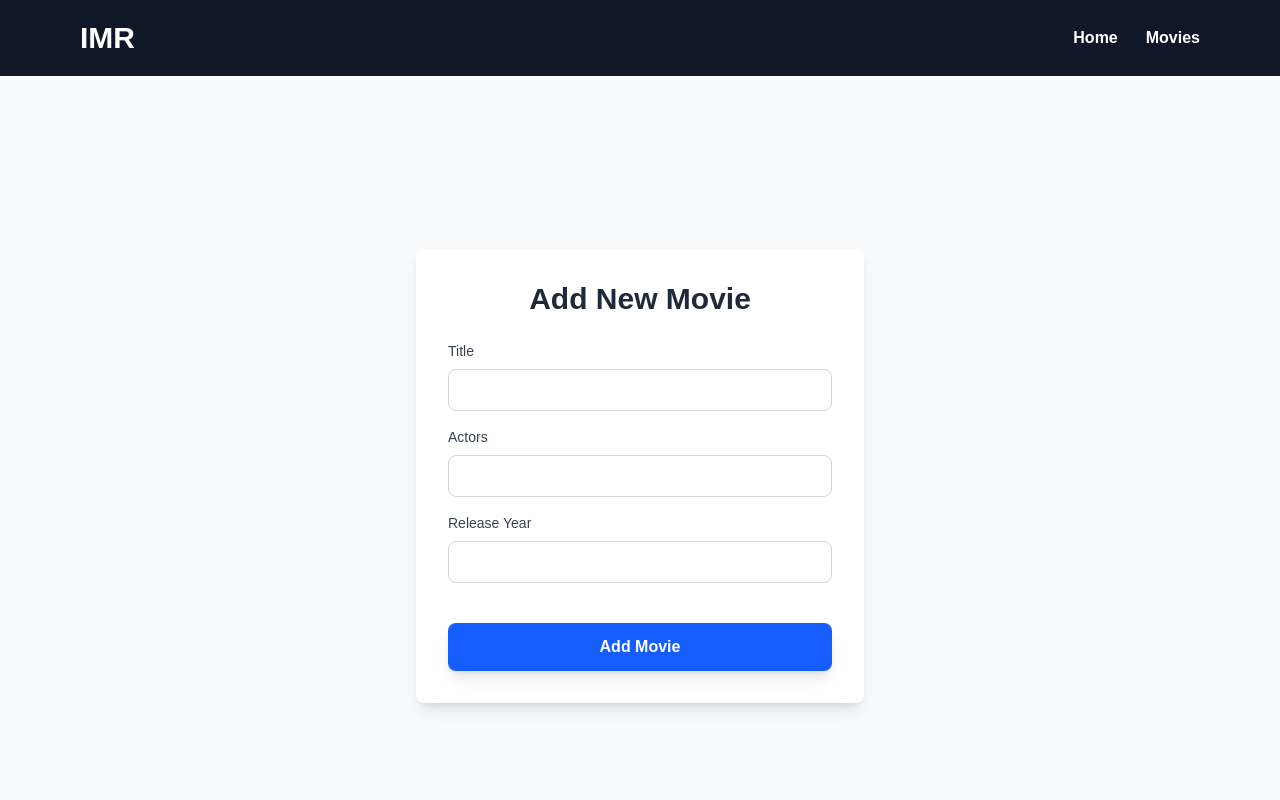
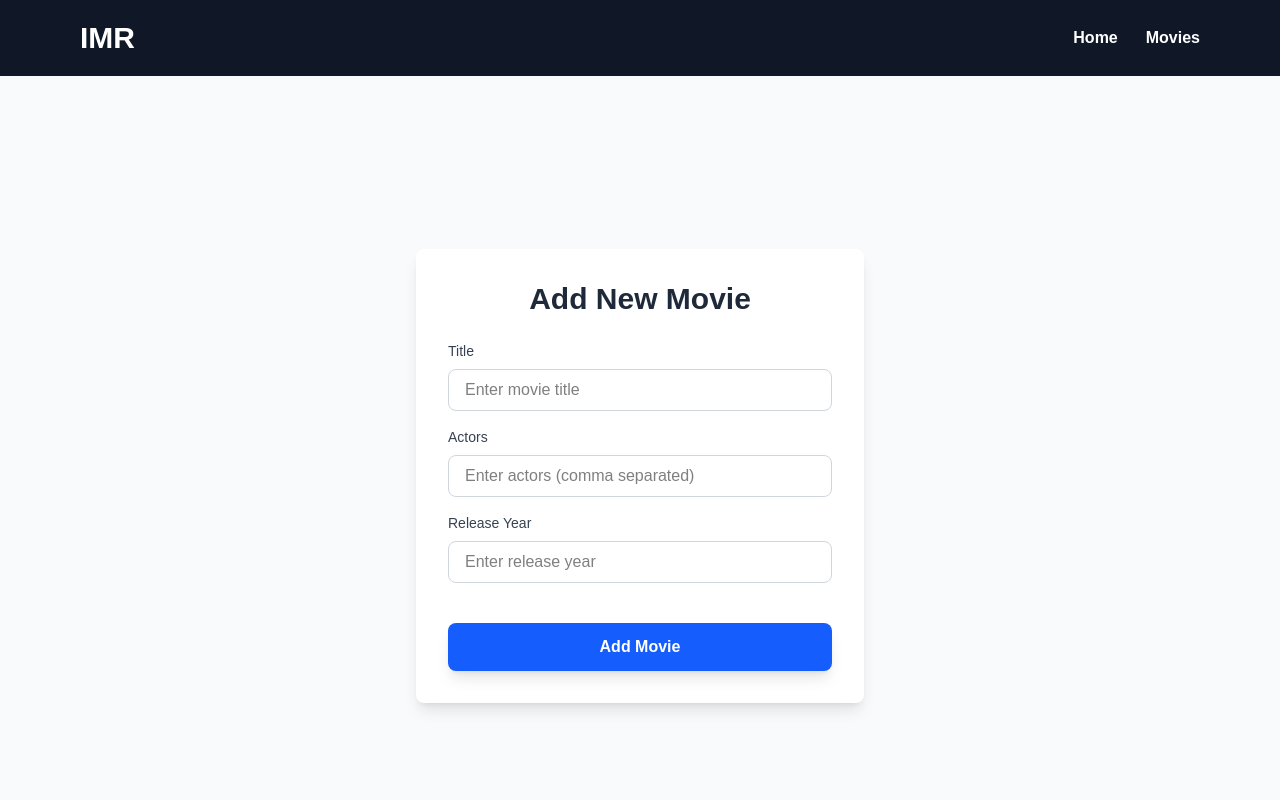
Before and after one commit to CLC-Hari/Full-Stack-Web-Applications, a Next.js app in the folder imr_portal/: page /movies/add in a window 1280 px wide. Shown: the top 800 px of the page. Built offline with nearby package versions, Linux system fonts and the light colour scheme.

Commit message:
colour edit

```diff
--- a/imr_portal/app/globals.css
+++ b/imr_portal/app/globals.css
@@ -2,7 +2,7 @@
 
 :root {
   --background: #ffffff;
-  --foreground: #ffffff;
+  --foreground: #000000;
 }
 
 @theme inline {
@@ -15,7 +15,7 @@
 @media (prefers-color-scheme: dark) {
   :root {
     --background: #ffffff;
-    --foreground: #ededed;
+    --foreground: #000000;
   }
 }
 
--- a/imr_portal/app/movies/add/page.js
+++ b/imr_portal/app/movies/add/page.js
@@ -38,7 +38,7 @@ export default function AddMoviePage() {
               value={title}
               onChange={(e) => setTitle(e.target.value)}
               required
-              className="w-full px-4 py-2 border border-gray-300 rounded-lg focus:outline-none focus:ring-2 focus:ring-blue-500 focus:border-transparent"
+              className="w-full px-4 py-2 border border-gray-300 rounded-lg focus:outline-none focus:ring-2 focus:ring-black-500 focus:border-transparent"
             />
           </div>
           <div>
@@ -65,8 +65,7 @@ export default function AddMoviePage() {
           </div>
           <button
             type="submit"
-            className="w-full bg-blue-600 hover:bg-blue-700 text-white font-bold py-3 px-6 rounded-lg transition-colors duration-200 shadow-lg hover:shadow-xl mt-6"
-          >
+            className="w-full bg-blue-600 hover:bg-black text-white font-bold py-3 px-6 rounded-lg transition-colors duration-200 shadow-lg hover:shadow-xl mt-6">
             Add Movie
           </button>
         </form>
```
